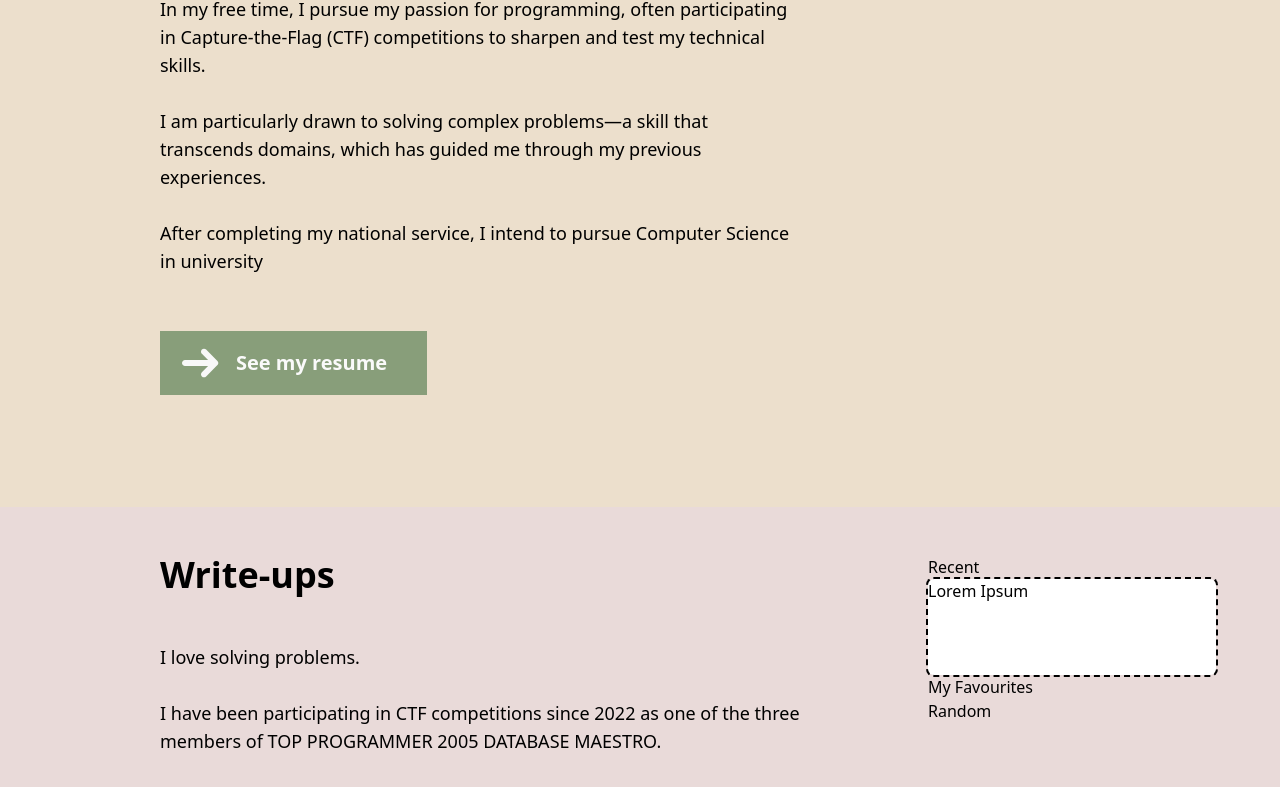
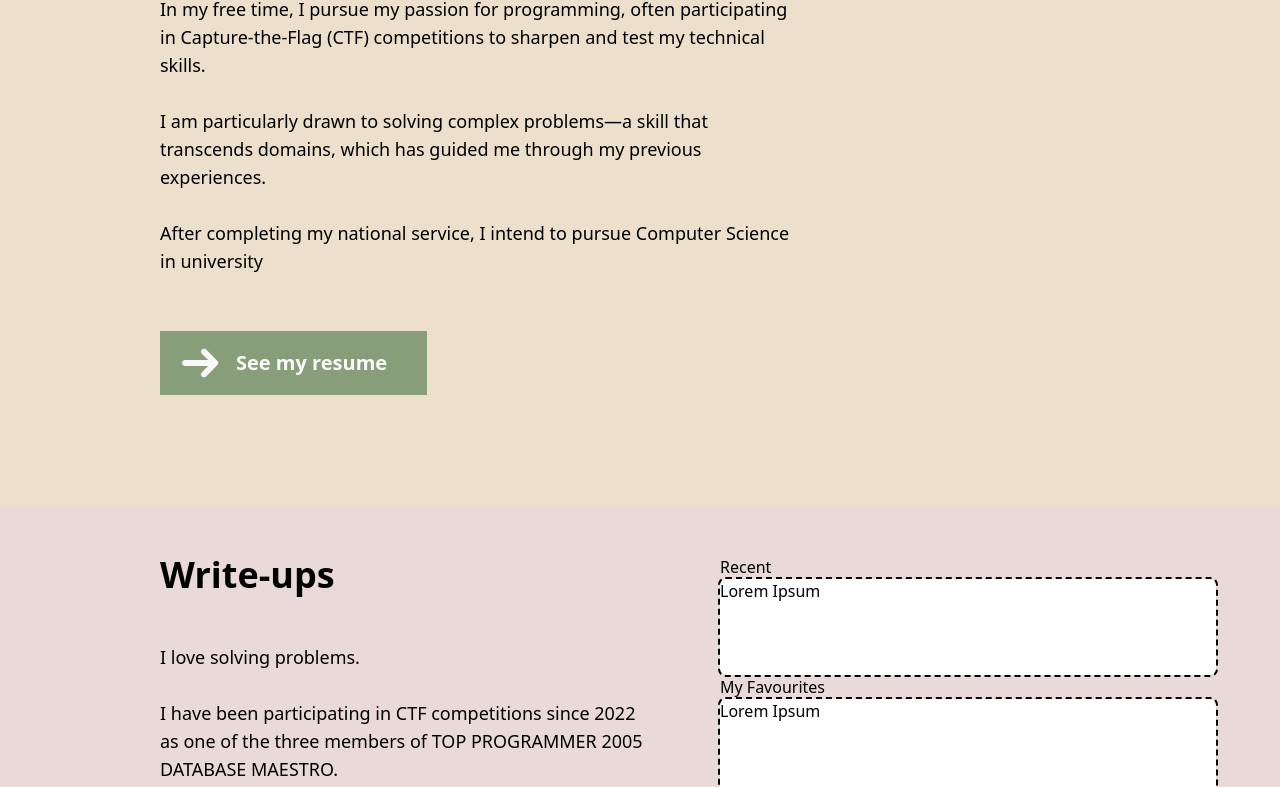
Before and after one commit to Fasnon/fasnon.github.io, a Vue app: page / in a window 1280 px wide. Shown: the part 1997-2784 px from the top of the page. Built offline with nearby package versions, Linux system fonts and the light colour scheme.

Commit message:
add links to blog and resume

```diff
--- a/src/views/AboutMe.vue
+++ b/src/views/AboutMe.vue
@@ -14,10 +14,13 @@
         <div class="font-bold text-6xl">Hi, I'm <span class="text-tame-green">Dave Tan</span></div>
         <div class="pt-12  text-lg font-medium max-w-3xl">I am currently serving my national service as a Cyber Defence Operator in the Digital Intelligence Service, where I am gaining hands-on experience in the cybersecurity landscape. My training  has built upon my solid foundation in networking and basic  cybersecurity.<br /><br />In my free time, I pursue my passion for programming, often participating in Capture-the-Flag (CTF) competitions  to sharpen and test my technical skills.<br /><br />I am particularly drawn to solving complex problems—a skill that transcends domains, which has  guided me through my previous experiences.<br /><br />After completing my national service, I intend to pursue Computer Science in university</div>
         <div class="pt-14">
-          <button class="bg-tame-green text-neutral-50 pl-4 pr-10 py-2 text-xl flex items-center gap-3 font-semibold">
-            <img src="../../public/arrow-right-fill.svg" alt="Arrow icon" class="h-12 w-12">
+        <a href="/resume" target="_blank" rel="noopener noreferrer">
+          <button className="bg-tame-green text-neutral-50 pl-4 pr-10 py-2 text-xl flex items-center gap-3 font-semibold">
+            <img src="/arrow-right-fill.svg" alt="Arrow icon" className="h-12 w-12" />
             See my resume
           </button>
+        </a>
+
 
         </div>
       </div>
--- a/src/views/Writeups.vue
+++ b/src/views/Writeups.vue
@@ -9,33 +9,33 @@ import WriteupInfocard from '../components/WriteupInfocard.vue';
 
 <template>
   <div class="min-h-[calc(100vh-100px)] max-sm:min-h-[calc(100vh-56px)] flex flex-col pl-40 pt-12 pr-16 bg-muted-plum">
-    <div class="flex flex-row">
-      <div class="basis-1/2 ">
+    <div class="flex flex-row gap-16">
+      <div class="basis-1/2">
         <div class="font-semibold text-4xl">Write-ups</div>
-        <div class="pt-12  text-lg font-medium max-w-30%">I love solving problems. <br /><br />I have been participating in CTF competitions since 2022 as one of the three members of TOP PROGRAMMER 2005 DATABASE MAESTRO.<br /><br />Here's some of my write-ups</div>
-        <div class="pt-16 flex flex-row gap-12">
-          <a href="https://top-programmer-2005-database-maestro.surge.sh/">
+        <div class="pt-12 text-lg font-medium ">I love solving problems. <br /><br />I have been participating in CTF competitions since 2022 as one of the three members of TOP PROGRAMMER 2005 DATABASE MAESTRO.<br /><br /></div>
+        <div class="flex flex-col">
+          <a class="text-lg" href="/blog"> Here are some write-ups on my <u>blog</u></a>
+          <a class="mt-16" href="https://top-programmer-2005-database-maestro.surge.sh/">
             <button class="bg-tp2dm-savannah pl-4 pr-6 py-2 text-lg flex items-center gap-3  text-neutral-950 w-80 font-light">
               <img src="../../public/giraffe_head.png" alt="TP2DM Logo" class="h-12 w-12">
               official TP2DM web page
             </button>
           </a>
-          <a href="https://ctftime.org/user/152999">
-
+          <a class="mt-8" href="https://ctftime.org/user/152999">
             <button class="bg-[#ff8981] pl-4 pr-6 py-2 text-lg flex items-center gap-4 text-neutral-950 w-80 font-light">
-              <img src="../../public/CTFtime.png" alt="CTFtime Logo" class="h-10 w-12">
+              <img src="../../public/CTFtime.png" alt="CTFtime Logo" class="h-12 w-12">
               CTFtime/Fasnon
             </button>
           </a>
-
         </div>
       </div>
-      <div class="min-w-20" />
-      <div class="flex flex-col w-full">
+      <div class="basis-1/2 flex flex-col">
         <p>Recent</p>
         <WriteupInfocard />
         <p>My Favourites</p>
+        <WriteupInfocard />
         <p>Random</p>
+        <WriteupInfocard />
       </div>
     </div>
   </div>
```
Also changed, not shown: public/resume.html (renamed from resume.html), public/resume/index.html (renamed from resume/index.html), 1 other file (tests, documents, lock files or other folders).
